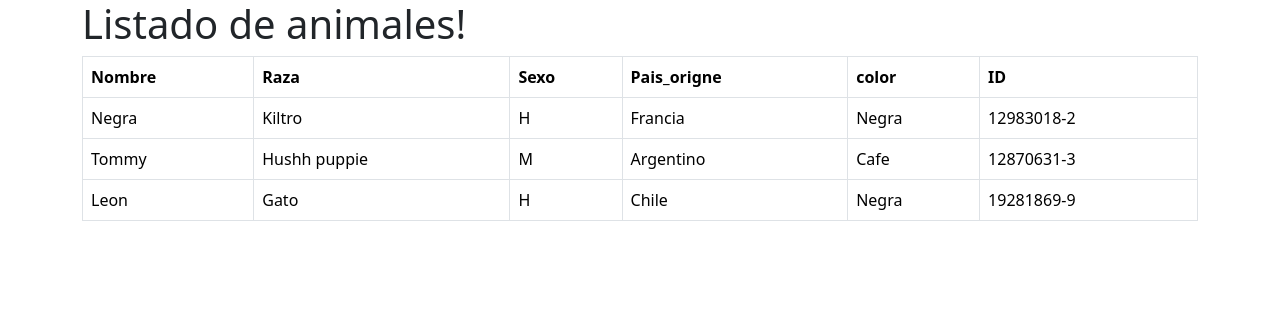
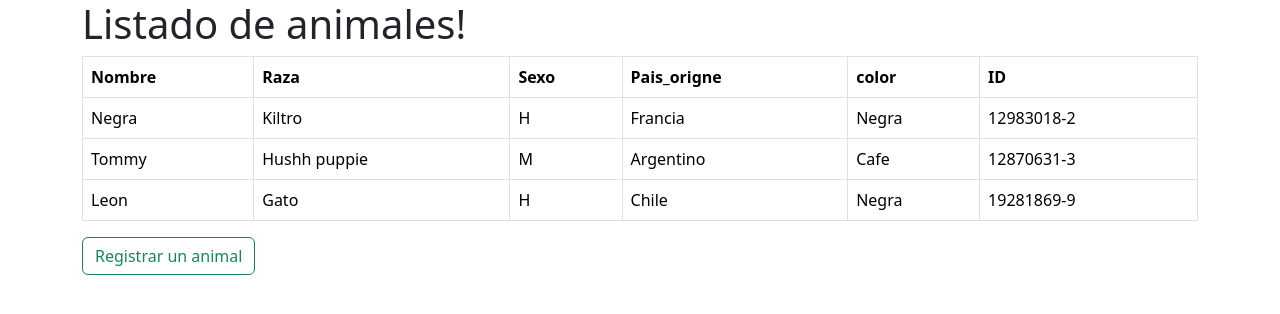
Before and after one commit to matias-user/desafio-, a Django app: page / in a window 1280 px wide. Shown: the top 314 px of the page. Run offline with Django 4.2, Linux system fonts and the light colour scheme; data comes from the database, SQL or seed files in the repository; parts of the project's set-up code (start-up, migrations or seed data) failed here and were passed over.

Commit message:
Se agregan btnes para redirigir a páginas

```diff
--- a/pacientes/templates/pacientes/index.html
+++ b/pacientes/templates/pacientes/index.html
@@ -56,4 +56,6 @@
 
 </table>
 
+<a href="{% url 'pacientes:registrar' %}" class="btn btn-outline-success" >Registrar un animal</a>
+
 {% endblock %}
--- a/pacientes/templates/pacientes/registrar.html
+++ b/pacientes/templates/pacientes/registrar.html
@@ -63,4 +63,6 @@
     <input type="submit" class="btn btn-success d-block w-100 mt-5" value="Registrar">
 </form>
 
+<a href="{% url 'pacientes:inicio' %}" class="btn btn-outline-success mt-5" >Ir a ver listado</a>
+
 {% endblock %}
```
